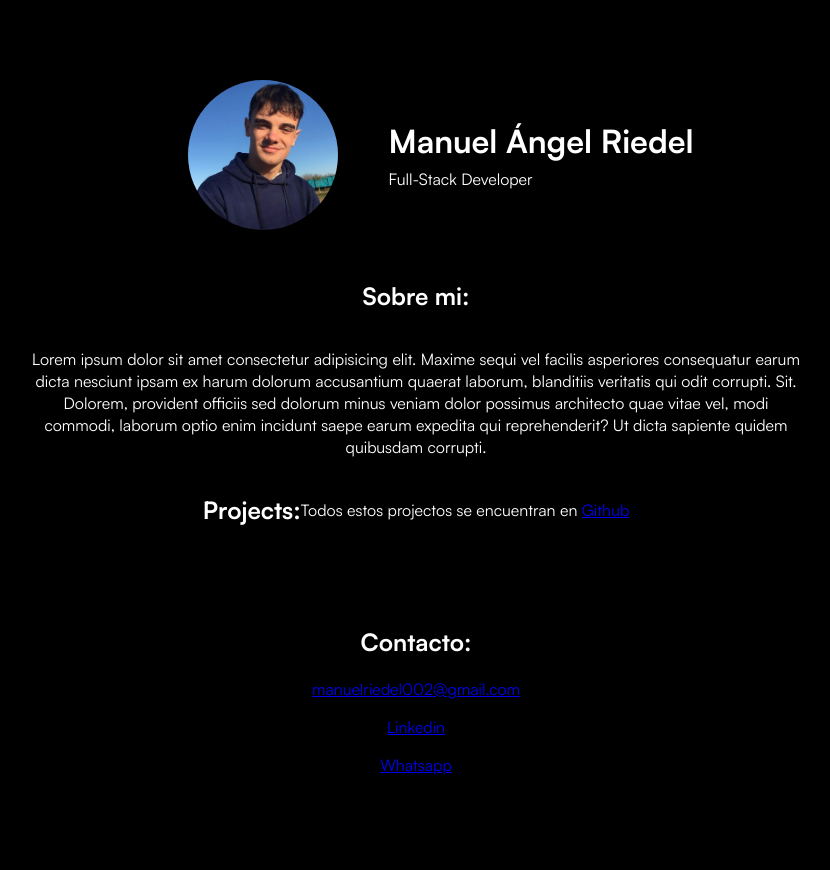
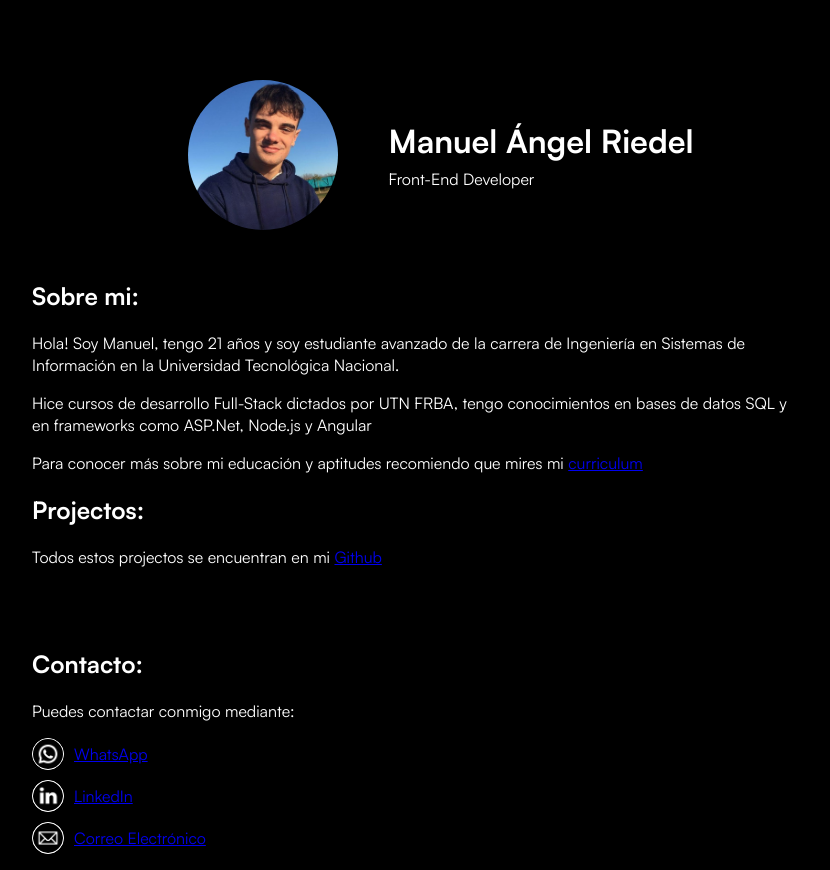
Before and after one commit to riedelmanu/Portafolio, a plain HTML site: page index.html in a window 1280 px wide. Shown: the whole page, without its empty margins (224-1054 px from the left). Before the commit the page ends 800 px from the top, so only its background shows below. Drawn offline with Linux system fonts and the light colour scheme.

Commit message:
Terminado seccion contacto

```diff
--- a/css/styles.css
+++ b/css/styles.css
@@ -51,10 +51,9 @@ header{
     margin-bottom: 30px;
 }
 .bio {
-    display: flex;
     margin-top: 10vh;
     align-items: center;
-    text-align: center;
+    text-align: left;
     flex-wrap: wrap;
     justify-content: center;
     margin-right: 20%;
@@ -62,10 +61,9 @@ header{
     margin-top: 0px;
 }
 .projects{
-    display: flex;
     margin-top: 10vh;
     align-items: center;
-    text-align: center;
+    text-align: left;
     flex-wrap: wrap;
     justify-content: center;
     margin-right: 20%;
@@ -73,19 +71,31 @@ header{
     margin-top: 0px;
 }
 .contacto {
+    margin-right: 20%;
+    margin-left: 20%;
     margin-top: 10vh;
     align-items: center;
-    text-align: center;
+    text-align: left;
     justify-content: center;
 }
 
 .contacto > ul {
-    justify-content: center;
-    flex-wrap: wrap;
+    text-align: center;
     list-style-type: none;
     padding: 0;
+  }
+  /* Estilos para los elementos de la lista */
+.contacto > ul > li {
+    display: flex;
+    align-items: center; /* Alinear verticalmente al centro */
+    margin-bottom: 10px; /* Espacio entre los elementos de la lista */
 }
-
-.contacto > ul > li {
-    margin: 2vh;
+.contacto > ul > li > img {
+    width: 30px; /* Ajustar el tamaño al tamaño del texto */
+    height: 30px; /* Ajustar el tamaño al tamaño del texto */
+    background-color: white; /* Fondo blanco */
+    border-radius: 50%;
+    overflow: hidden;
+    margin-right: 10px; /* Espacio entre la imagen y el texto */
+    border: 1px solid white;
 }
--- a/index.html
+++ b/index.html
@@ -7,7 +7,7 @@
     <link rel="stylesheet" href="/css/styles.css">
 </head>
 <body>
-    <div class="container">
+    <d class="container">
         <header class="encabezado">
             <div class="wrapper">
                 <div class="foto-perfil">
@@ -16,25 +16,38 @@
             </div>
                 <div class="texto-encabezado">
                     <h1>Manuel Ángel Riedel</h1>
-                    <p>Full-Stack Developer</p>
+                    <p>Front-End Developer</p>
                 </div>
         </header>
         <section class="bio">
             <h2>Sobre mi:</h2>
-            <p>Lorem ipsum dolor sit amet consectetur adipisicing elit. Maxime sequi vel facilis asperiores consequatur earum dicta nesciunt ipsam ex harum dolorum accusantium quaerat laborum, blanditiis veritatis qui odit corrupti. Sit.
-            Dolorem, provident officiis sed dolorum minus veniam dolor possimus architecto quae vitae vel, modi commodi, laborum optio enim incidunt saepe earum expedita qui reprehenderit? Ut dicta sapiente quidem quibusdam corrupti.</p>
+            <p>Hola! Soy Manuel, tengo 21 años y soy estudiante avanzado de la carrera de Ingeniería en Sistemas de     Información en la Universidad Tecnológica Nacional.</p>
+            <p>Hice cursos de desarrollo Full-Stack dictados por UTN FRBA, tengo conocimientos en bases de datos SQL y en frameworks como ASP.Net, Node.js y Angular</p>
+            <p>Para conocer más sobre mi educación y aptitudes recomiendo que mires mi <a href="./pages/cv-riedel.pdf" target="_blank">curriculum</a></p>
         </section>
         <section class="projects">
-            <h2>Projects:</h2>
-            <p>Todos estos projectos se encuentran en <a href="https://github.com/riedelmanu">Github</a></p>
+            <h2>Projectos:</h2>
+            <div class="proyectos"></div>
+            <p>Todos estos projectos se encuentran en mi <a href="https://github.com/riedelmanu" target="_blank">Github</a></p>
         </section>
         <section class="contacto">
             <h2>Contacto:</h2>
+            <p>Puedes contactar conmigo mediante:</p>
             <ul>
-                <li><a href="mailto:manuelriedel002@gmail.com">manuelriedel002@gmail.com</a></li>
-                <li><a href="https://www.linkedin.com/in/manuel-riedel-997383255/">Linkedin</a></li>
-                <li><a href="https://api.whatsapp.com/send/?phone=5493445417467&text&type=phone_number&app_absent=0">Whatsapp</a></li>
-            </ul>
+                <li>
+                  <img src="./images/whatsapp.png" alt="wpp">
+                  <a href="https://api.whatsapp.com/send/?phone=3445417467&text&type=phone_number&app_absent=0" target="_blank">WhatsApp</a>
+                </li>
+                <li>
+                  <img src="./images/linkedin.png" alt="lkdn">
+                  <a href="https://www.linkedin.com/in/manuel-riedel-997383255/" target="_blank">LinkedIn</a>
+                </li>
+                <li>
+                    <img src="./images/correo-electronico.png" alt="mail">
+                  <a href="mailto:manuelriedel002@gmail.com" target="_blank">Correo Electrónico</a>
+                </li>
+              </ul>
+
         </section>
     </div>
 </body>
```
Also changed, not shown: images/correo-electronico.png (added), images/instagram.png (added), images/linkedin.png (added), images/whatsapp.png (added), 1 other file.
